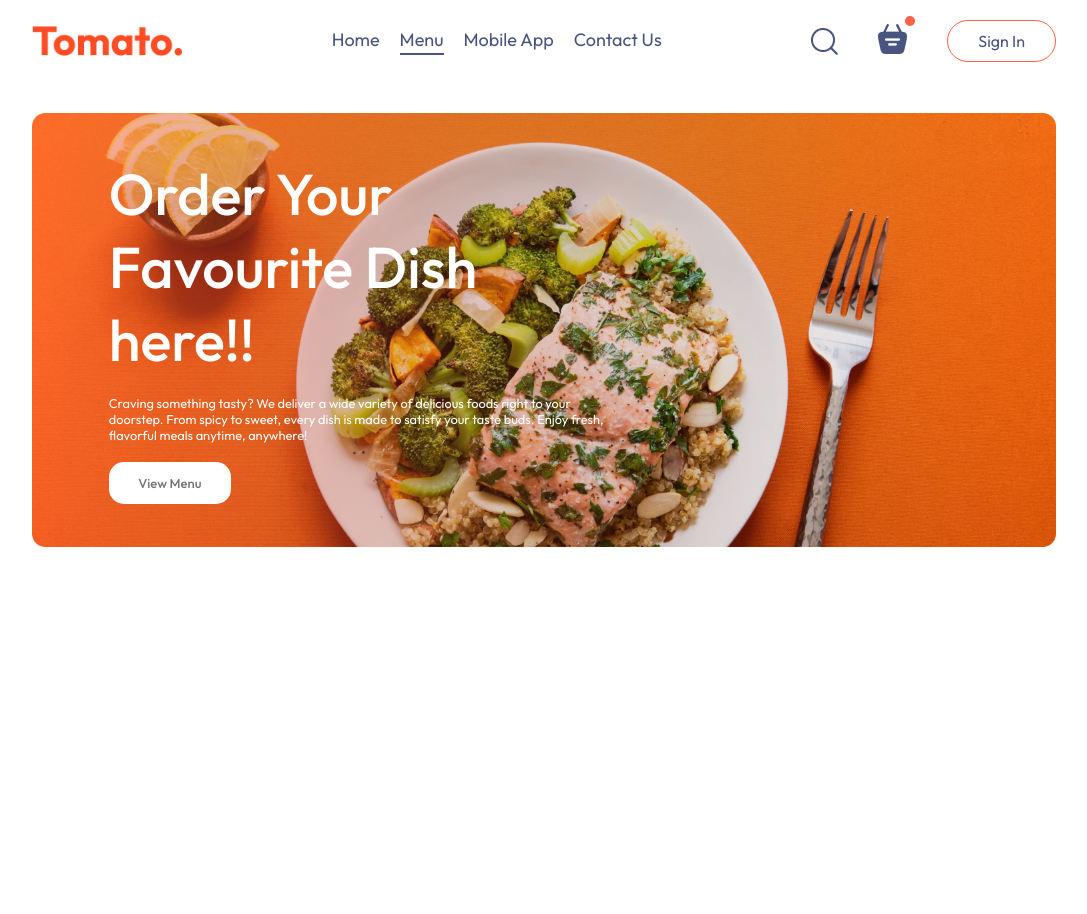
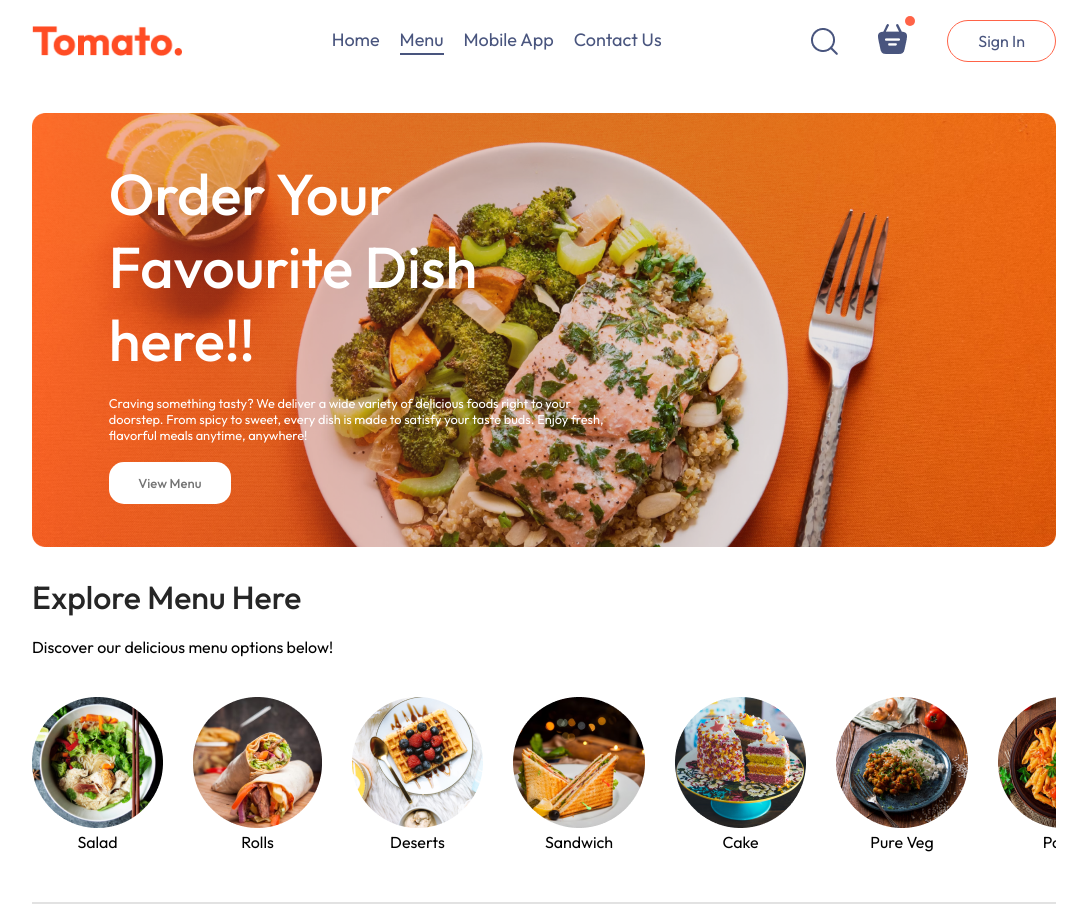
Before and after one commit to PrincyChauhan/food-delivery, a React (Vite) app in the folder frontend/: page / in a window 1280 px wide. Shown: the whole page, without its empty margins (96-1183 px from the left). Before the commit the page ends 800 px from the top, so only its background shows below. Built offline with nearby package versions, Linux system fonts and the light colour scheme.

Commit message:
Explore Menu component added

```diff
--- /dev/null
+++ b/frontend/src/components/ExploreMenu/ExploreMenu.css
@@ -0,0 +1,50 @@
+.explore-menu {
+  display: flex;
+  flex-direction: column;
+  gap: 20px;
+}
+
+.explore-menu h1 {
+  color: #262626;
+  font-weight: 500;
+}
+
+.explore-menu-text {
+  max-width: 60%;
+  columns: #808080;
+}
+
+.explore-menu-list {
+  display: flex;
+  justify-content: space-between;
+  align-items: center;
+  gap: 30px;
+  text-align: center;
+  margin: 20px 0px;
+  overflow-x: scroll;
+}
+
+.explore-menu-list::-webkit-scrollbar {
+  display: none;
+}
+
+.explore-menu-list-item img {
+  width: 7.5vw;
+  min-width: 80px;
+  cursor: pointer;
+  border-radius: 50%;
+  transition: 0.2s;
+}
+
+.explore-menu-list-item p {
+  margin-top: 10px;
+  color: #747474;
+  font-size: max(1.4v);
+}
+
+.explore-menu hr {
+  margin: 10px 0px;
+  height: 2px;
+  background-color: #e2e2e2;
+  border: none;
+}
--- /dev/null
+++ b/frontend/src/components/ExploreMenu/ExploreMenu.jsx
@@ -0,0 +1,26 @@
+import "./ExploreMenu.css";
+import { menu_list } from "../../assets/assets";
+
+const ExploreMenu = () => {
+  return (
+    <div className="explore-menu" id="explore-menu">
+      <h1>Explore Menu Here</h1>
+      <p className="explore-menu-text">
+        Discover our delicious menu options below!
+      </p>
+      <div className="explore-menu-list">
+        {menu_list.map((item, index) => {
+          return (
+            <div key={index} className="explore-menu-item">
+              <img src={item.menu_image} alt="menu-item" /> {}
+              <p>{item.menu_name}</p>
+            </div>
+          );
+        })}
+      </div>
+      <hr />
+    </div>
+  );
+};
+
+export default ExploreMenu;
--- a/frontend/src/pages/Home/Home.jsx
+++ b/frontend/src/pages/Home/Home.jsx
@@ -1,9 +1,11 @@
 import "./Home.css";
 import Header from "../../components/Header/Header";
+import ExploreMenu from "../../components/ExploreMenu/ExploreMenu";
 const Home = () => {
   return (
     <div>
       <Header />
+      <ExploreMenu />
     </div>
   );
 };
```
